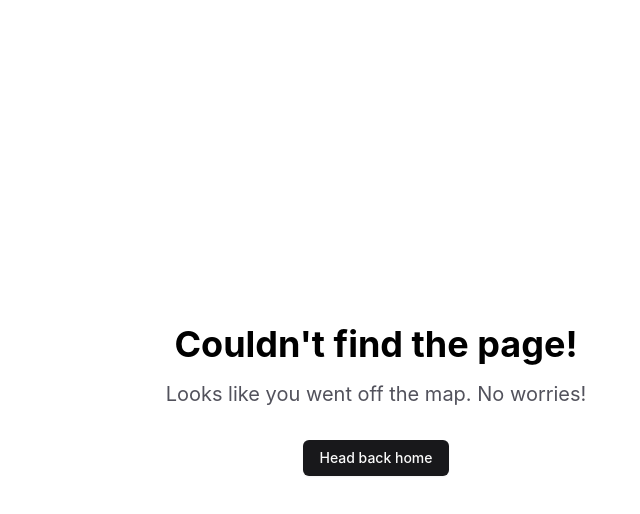
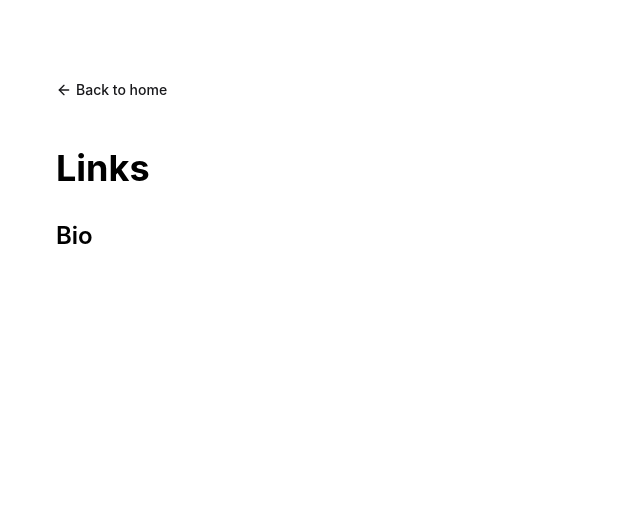
Before and after one commit to jonbng/folio, a Next.js app: page /links in a window 1280 px wide. Before the commit this address had no page. Shown: the top 514 px of the page, without its empty margins (264-904 px from the left). Built offline with nearby package versions, Linux system fonts and the light colour scheme.

Commit message:
Update dependencies and modify time zone display in HomeContent

```diff
--- /dev/null
+++ b/src/app/links/page.tsx
@@ -0,0 +1,32 @@
+import Link from "next/link";
+import { ArrowLeft } from "lucide-react";
+import { Metadata } from "next";
+
+export const metadata: Metadata = {
+  title: "Links | Jonathan Bangert",
+  description: "Links for Jonathan Bangert.",
+};
+
+export default function PressKit() {
+  return (
+    <main className="min-h-screen bg-white selection:bg-zinc-100">
+      <div className="max-w-2xl mx-auto px-4 py-20">
+        <Link
+          href="/"
+          className="text-sm font-medium text-zinc-900 flex items-center gap-1 group mb-12"
+        >
+          <ArrowLeft className="w-4 h-4 transition-transform group-hover:-translate-x-1" />
+          <span className="animate-underline">Back to home</span>
+        </Link>
+
+        <h1 className="text-4xl font-bold mb-8">Links</h1>
+
+        <section className="space-y-8">
+          <div>
+            <h2 className="text-2xl font-semibold mb-4">Bio</h2>
+          </div>
+        </section>
+      </div>
+    </main>
+  );
+}
--- a/src/app/page.tsx
+++ b/src/app/page.tsx
@@ -12,7 +12,6 @@ import { useState, useEffect, Suspense } from "react";
 import ProjectSidebar from "@/components/project-sidebar";
 import Link from "next/link";
 import { ContactButton } from "@/components/contact-button";
-import ExchangeYearBadge from "@/components/exchange-year-badge";
 import CTAButton from "@/components/cta-button";
 import XIcon from "@/components/XIcon";
 import { Toaster } from "@/components/ui/sonner";
@@ -88,11 +87,11 @@ function HomeContent() {
     fetchEntries();
   }, [isGuestbookExpanded]);
 
-  // Format time for Denver
-  const denverTime =
+  // Format time for Copenhagen
+  const copenhagenTime =
     mounted && time
       ? time.toLocaleTimeString("en-US", {
-          timeZone: "America/Denver",
+          timeZone: "Europe/Copenhagen",
           hour: "numeric",
           minute: "2-digit",
           hour12: true,
@@ -166,10 +165,9 @@ function HomeContent() {
                 <div className="hidden sm:flex items-center gap-3">
                   <div className="flex items-center gap-2 text-zinc-500">
                     <Clock className="w-4 h-4" />
-                    <span>Denver</span>
-                    <span>{denverTime}</span>
+                    <span>Copenhagen</span>
+                    <span>{copenhagenTime}</span>
                   </div>
-                  <ExchangeYearBadge />
                 </div>
               </div>
               <nav className="flex gap-4 items-center">
@@ -270,7 +268,7 @@ function HomeContent() {
             <div className="flex items-center gap-2 mb-14 text-zinc-600">
               <Book className="w-5 h-5" />
               <span>
-                Currently reading: &quot;Hackers & Painters&quot; by Paul Graham
+                Currently reading: &quot;The Creative Act&quot; by Rick Rubin
               </span>
             </div>
 
--- a/src/app/press-kit/page.tsx
+++ b/src/app/press-kit/page.tsx
@@ -42,7 +42,7 @@ export default function PressKit() {
               </a>
               , a reimagined platform for schools, but he&apos;s always
               experimenting with new ideas. He shares his thoughts on{" "}
-              <a href="https://x.com/jonba_" className="underlroine font-bold">
+              <a href="https://x.com/jonba_" className="underline font-bold">
                 X
               </a>
               , and if you want to chat, you can reach him at{" "}
```
Also changed, not shown: package.json (+10 -10 lines), 1 other file (tests, documents, lock files or other folders).
